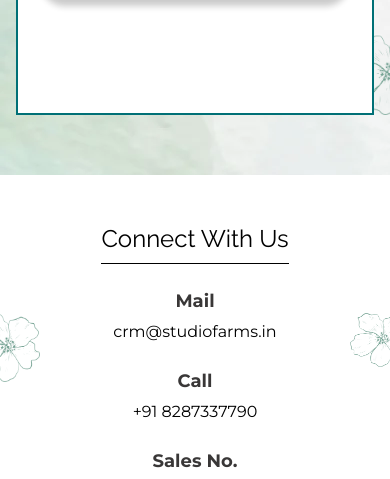
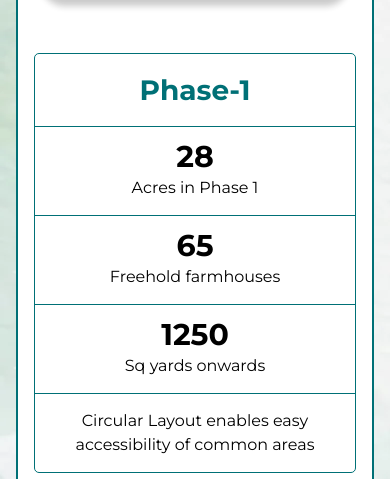
Before and after one commit to Abdullah-Munshi/studio_farms, a website built with Vite: page whyus.html in a window 390 px wide. Shown: the part 5750-6229 px from the top of the page. Built offline with nearby package versions, Linux system fonts and the light colour scheme; what tabbyjs would draw is missing.

Commit message:
layout tab done

```diff
--- a/src/css/main.css
+++ b/src/css/main.css
@@ -322,6 +322,40 @@
 .location-wrapper.plc-2 .location-map {
   margin-top: 0;
 }
+
+.phase-blk {
+  border: 1px solid #007076;
+  border-radius: 5px;
+  display: grid;
+  grid-template-columns: 1fr 1fr 1fr 1fr 1fr;
+  align-items: center;
+  margin-bottom: 24px;
+}
+.phase-blk .blk-single:not(:last-child) {
+  border-right: 1px solid #007076;
+}
+.blk-single {
+  padding: 15px;
+  text-align: center;
+}
+.blk-single h4 {
+  color: #007076;
+  font-weight: 700;
+  font-size: 34px;
+}
+.blk-single p strong {
+  font-size: 30px;
+  line-height: 1;
+}
+.blk-single p {
+  font-weight: 500;
+}
+.image-shadow {
+  filter: drop-shadow(20px 20px 15px rgba(0, 0, 0, 0.46));
+}
+.phase-wrapper {
+  margin-bottom: 80px;
+}
 /* Media Query */
 @media screen and (max-width: 1300px) {
   .location-area .cmn-content {
@@ -345,6 +379,12 @@
   }
 }
 @media screen and (max-width: 1023px) {
+  .phase-wrapper {
+    margin-bottom: 60px;
+  }
+  .phase-blk {
+    grid-template-columns: 1fr 1fr 1fr;
+  }
   .pin {
     display: none;
   }
@@ -409,6 +449,22 @@
 }
 
 @media screen and (max-width: 767px) {
+  .image-shadow {
+    filter: drop-shadow(10px 10px 10px rgba(0, 0, 0, 0.3));
+  }
+  .phase-wrapper {
+    margin-bottom: 50px;
+  }
+  .blk-single h4 {
+    font-size: 28px;
+  }
+  .phase-blk .blk-single:not(:last-child) {
+    border-right: 0;
+    border-bottom: 1px solid #007076;
+  }
+  .phase-blk {
+    display: block;
+  }
   .lk-fea-single p {
     font-size: 14px;
   }
--- a/whyus.html
+++ b/whyus.html
@@ -274,8 +274,8 @@
           <div class="tab-box">
             <ul data-tabs class="bg-primary grid grid-cols-4 tablist">
               <li><a href="#overview">Overview</a></li>
-              <li><a data-tabby-default href="#location">Location</a></li>
-              <li><a href="#layout">Layout</a></li>
+              <li><a href="#location">Location</a></li>
+              <li><a data-tabby-default href="#layout">Layout</a></li>
               <li><a href="#amenities">Amenities</a></li>
             </ul>
 
@@ -452,7 +452,62 @@
                 </div>
               </div>
               <div id="layout">
-                <div class="tb-content"></div>
+                <div class="tb-content layout">
+                  <div class="phase-wrapper">
+                    <div class="phase-blk">
+                      <div class="blk-single">
+                        <h4>Phase-1</h4>
+                      </div>
+                      <div class="blk-single">
+                        <p>
+                          <strong class="block mb-1">28</strong> Acres in Phase
+                          1
+                        </p>
+                      </div>
+                      <div class="blk-single">
+                        <p>
+                          <strong class="block mb-1">65</strong> Freehold
+                          farmhouses
+                        </p>
+                      </div>
+                      <div class="blk-single">
+                        <p>
+                          <strong class="block mb-1">1250</strong>Sq yards
+                          onwards
+                        </p>
+                      </div>
+                      <div class="blk-single">
+                        <p>
+                          Circular Layout enables easy accessibility of common
+                          areas
+                        </p>
+                      </div>
+                    </div>
+                    <div class="full-img">
+                      <img
+                        class="max-w-full image-shadow"
+                        src="./src/images/phase.webp"
+                        alt=""
+                      />
+                    </div>
+                  </div>
+                  <div class="masterplan-wrapper">
+                    <div class="section-title mb-3 md:mb-5 xl:mb-6">
+                      <h2
+                        class="font-raleway font-bold text-[28px] lg:text-3xl xl:text-4xl text-primary mb-3 inline-block border-b border-primary pb-1"
+                      >
+                        Masterplan
+                      </h2>
+                    </div>
+                    <div class="full-img">
+                      <img
+                        class="max-w-full"
+                        src="./src/images/masterplan.webp"
+                        alt=""
+                      />
+                    </div>
+                  </div>
+                </div>
               </div>
               <div id="amenities">
                 <div class="tb-content"></div>
```
Also changed, not shown: src/images/masterplan.webp (added), src/images/phase.webp (added).
